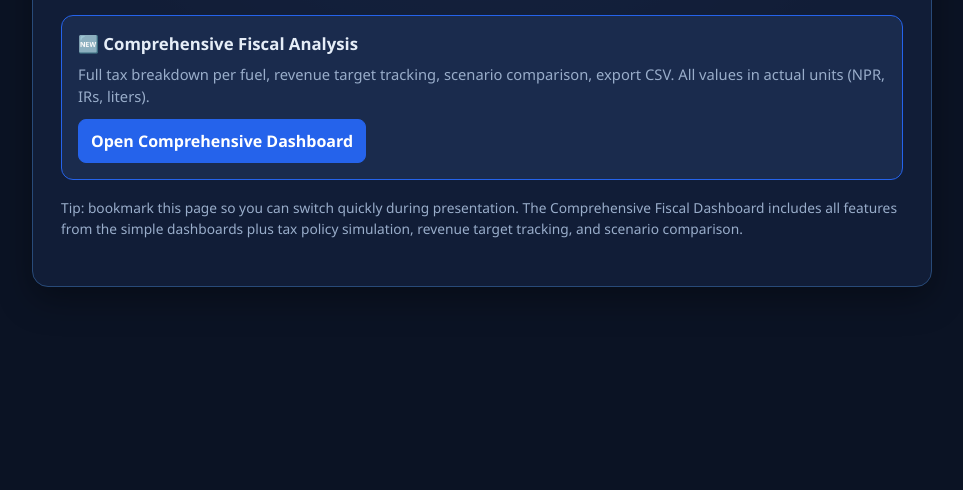
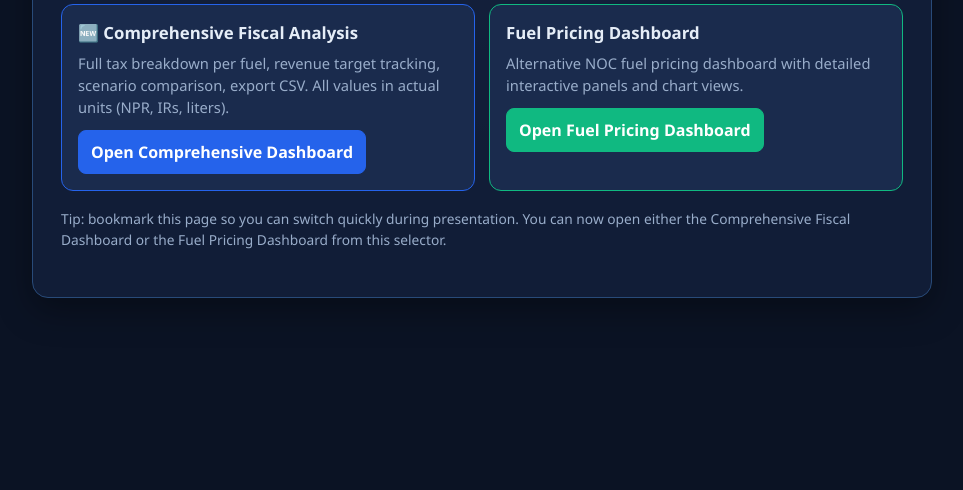
Before and after one commit to tanuj-shah/Graph-aalysis, a website: page index.html in a window 1280 px wide. Shown: the part 310-800 px from the top of the page, without its empty margins (158-1121 px from the left). Drawn offline with Linux system fonts and the light colour scheme.

Commit message:
Add Fuel Pricing Dashboard link to index selector

```diff
--- a/index.html
+++ b/index.html
@@ -106,9 +106,15 @@
         <p>Full tax breakdown per fuel, revenue target tracking, scenario comparison, export CSV. All values in actual units (NPR, IRs, liters).</p>
         <a class="btn" href="./noc_dashboard_comprehensive.html" style="background:#2563eb;border-color:#2563eb">Open Comprehensive Dashboard</a>
       </article>
+
+      <article class="card" style="border-color:#10b981">
+        <h2>Fuel Pricing Dashboard</h2>
+        <p>Alternative NOC fuel pricing dashboard with detailed interactive panels and chart views.</p>
+        <a class="btn" href="./NOC_Fuel_Pricing_Dashboard.html" style="background:#10b981;border-color:#10b981">Open Fuel Pricing Dashboard</a>
+      </article>
     </section>
 
-    <p class="small">Tip: bookmark this page so you can switch quickly during presentation. The Comprehensive Fiscal Dashboard includes all features from the simple dashboards plus tax policy simulation, revenue target tracking, and scenario comparison.</p>
+    <p class="small">Tip: bookmark this page so you can switch quickly during presentation. You can now open either the Comprehensive Fiscal Dashboard or the Fuel Pricing Dashboard from this selector.</p>
   </main>
 </body>
 </html>
```
